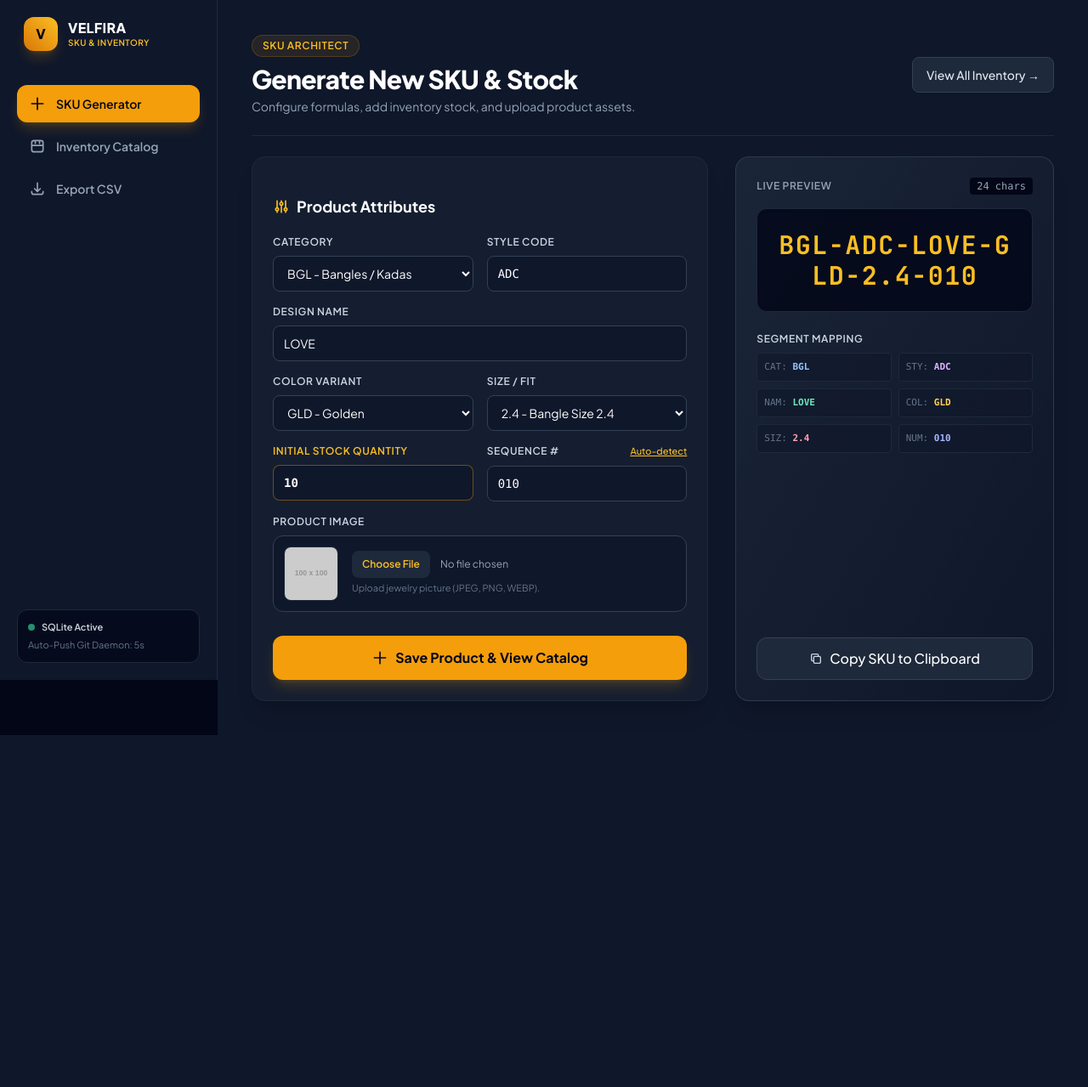
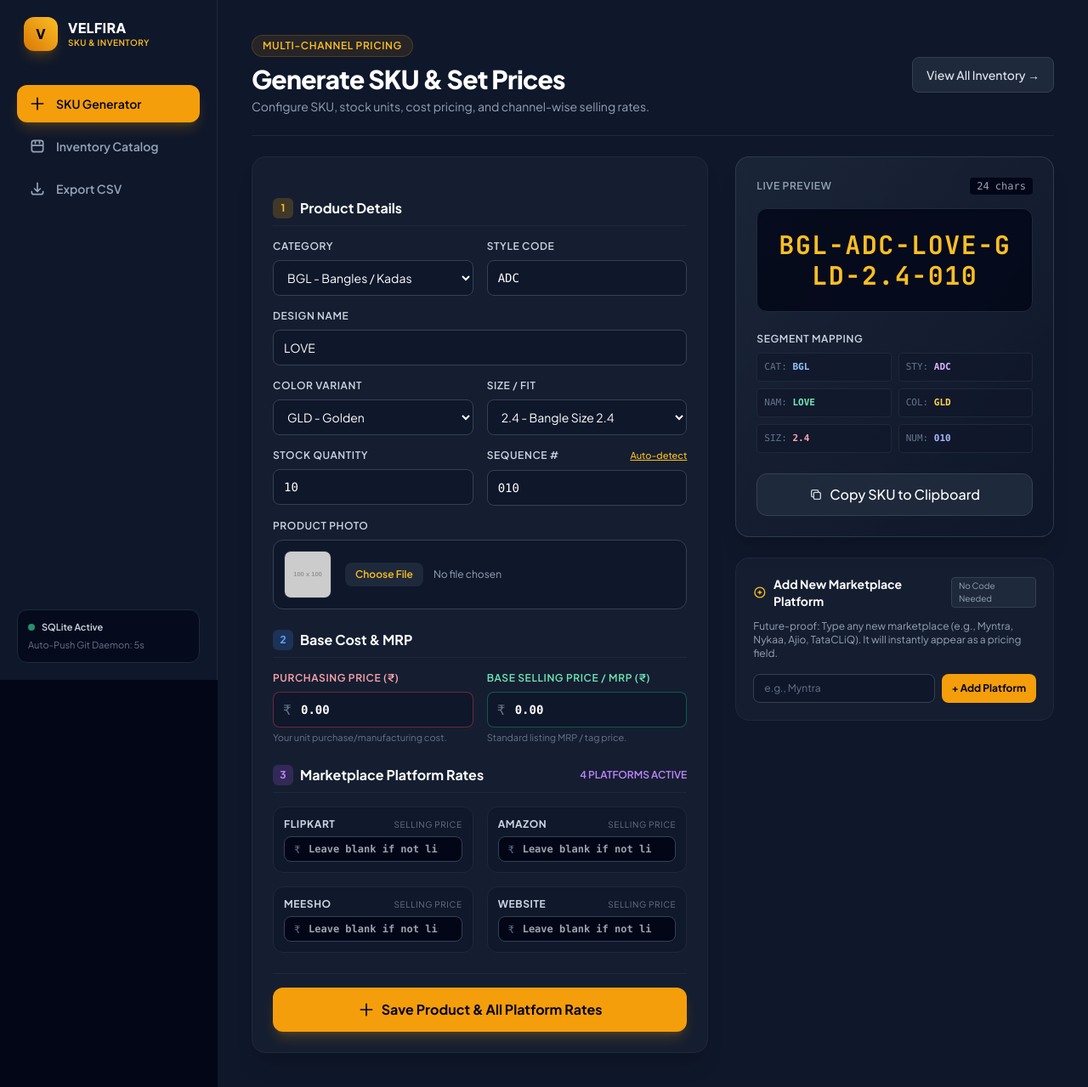
Before and after one commit to mohsinalisheliya/sku_manager, a Django app: page / in a window 1280 px wide. Shown: the whole page at 85% size. Before the commit the page ends 865 px from the top, so only its background shows below. Run offline with Django 5.2, Linux system fonts and the light colour scheme; data comes from the database, SQL or seed files in the repository; grey boxes labelled with a size stand in for pictures from a placeholder-image service; data that the repository does not hold is empty; some libraries are stand-ins or nearby versions.

Commit message:
auto-save: progress update (23-Sep-2026 05:24:31 PM)

```diff
--- a/templates/sku_manager/generator.html
+++ b/templates/sku_manager/generator.html
@@ -1,17 +1,17 @@
 {% extends "sku_manager/base.html" %}
 
-{% block title %}SKU Generator - Velfira{% endblock %}
+{% block title %}SKU Generator & Pricing - Velfira{% endblock %}
 
 {% block content %}
 <header class="flex flex-col sm:flex-row sm:items-center justify-between border-b border-slate-800 pb-6 gap-4">
   <div>
     <div class="inline-flex items-center gap-2 px-3 py-1 rounded-full bg-amber-500/10 text-amber-400 border border-amber-500/20 text-xs font-semibold uppercase tracking-wider mb-2">
-      SKU Architect
+      Multi-Channel Pricing
     </div>
     <h1 class="text-3xl font-extrabold tracking-tight text-white">
-      {% if is_edit %}Modify Product SKU{% else %}Generate New SKU & Stock{% endif %}
+      {% if is_edit %}Edit Product & Platform Pricing{% else %}Generate SKU & Set Prices{% endif %}
     </h1>
-    <p class="text-slate-400 text-sm mt-1">Configure formulas, add inventory stock, and upload product assets.</p>
+    <p class="text-slate-400 text-sm mt-1">Configure SKU, stock units, cost pricing, and channel-wise selling rates.</p>
   </div>
   <a href="{% url 'sku_inventory' %}" class="flex items-center gap-2 bg-slate-800 hover:bg-slate-700 text-slate-200 border border-slate-700 px-4 py-2.5 rounded-lg text-sm font-medium transition shadow-sm w-fit">
     View All Inventory →
@@ -21,7 +21,7 @@
 {% if is_edit %}
 <div class="bg-blue-500/10 border border-blue-500/30 rounded-xl p-4 flex items-center justify-between">
   <div>
-    <p class="text-sm font-bold text-blue-300">Editing Mode Enabled</p>
+    <p class="text-sm font-bold text-blue-300">Editing Record</p>
     <p class="text-xs text-slate-400">Modifying SKU: <span class="font-mono text-white font-semibold">{{ edit_item.sku }}</span></p>
   </div>
   <a href="{% url 'sku_generate' %}" class="text-xs text-slate-400 hover:text-white bg-slate-800 border border-slate-700 px-3 py-1.5 rounded-lg">Cancel Edit</a>
@@ -29,11 +29,16 @@
 {% endif %}
 
 <div class="grid grid-cols-1 lg:grid-cols-12 gap-8">
-  <form method="POST" enctype="multipart/form-data" action="{% if is_edit %}{% url 'sku_edit' edit_item.pk %}{% else %}{% url 'sku_generate' %}{% endif %}" class="lg:col-span-7 bg-slate-800/40 border border-slate-800 rounded-2xl p-6 shadow-xl space-y-5">
+
+  <!-- Main Form -->
+  <form method="POST" enctype="multipart/form-data" action="{% if is_edit %}{% url 'sku_edit' edit_item.pk %}{% else %}{% url 'sku_generate' %}{% endif %}" class="lg:col-span-7 bg-slate-800/40 border border-slate-800 rounded-2xl p-6 shadow-xl space-y-6">
     {% csrf_token %}
-    <h2 class="text-lg font-bold text-white flex items-center gap-2">
-      <svg class="w-5 h-5 text-amber-400" fill="none" stroke="currentColor" viewBox="0 0 24 24"><path stroke-linecap="round" stroke-linejoin="round" stroke-width="2" d="M12 6V4m0 2a2 2 0 100 4m0-4a2 2 0 110 4m-6 8a2 2 0 100-4m0 4a2 2 0 110-4m0 4v2m0-6V4m6 6v10m6-2a2 2 0 100-4m0 4a2 2 0 110-4m0 4v2m0-6V4"></path></svg>
-      <span>Product Attributes</span>
+
+    <!-- 1. Product Attributes -->
+    <div class="space-y-4">
+      <h2 class="text-base font-bold text-white flex items-center gap-2 border-b border-slate-800 pb-2">
+        <span class="w-6 h-6 rounded-md bg-amber-500/20 text-amber-400 flex items-center justify-center text-xs font-bold">1</span>
+        Product Details
       </h2>
 
       <div class="grid grid-cols-1 sm:grid-cols-2 gap-4">
@@ -97,9 +102,9 @@
         </div>
 
         <div>
-        <label class="block text-xs font-semibold text-amber-400 uppercase tracking-wider mb-2">Initial Stock Quantity</label>
-        <input type="number" min="0" name="stock" id="fieldStock" value="{% if is_edit %}{{ edit_item.stock }}{% else %}10{% endif %}"
-          class="w-full bg-slate-900 border border-amber-500/40 rounded-lg px-3 py-2.5 text-sm text-white font-mono font-bold focus:outline-none focus:border-amber-500 transition">
+          <label class="block text-xs font-semibold text-slate-300 uppercase tracking-wider mb-2">Stock Quantity</label>
+          <input type="number" min="0" name="stock" value="{% if is_edit %}{{ edit_item.stock }}{% else %}10{% endif %}"
+            class="w-full bg-slate-900 border border-slate-700 rounded-lg px-3 py-2.5 text-sm text-white font-mono focus:outline-none focus:border-amber-500 transition">
         </div>
 
         <div>
@@ -112,28 +117,94 @@
         </div>
 
         <div class="sm:col-span-2">
-        <label class="block text-xs font-semibold text-slate-300 uppercase tracking-wider mb-2">Product Image</label>
+          <label class="block text-xs font-semibold text-slate-300 uppercase tracking-wider mb-2">Product Photo</label>
           <div class="flex items-center gap-4 bg-slate-900 border border-slate-700 p-3 rounded-xl">
-          <div class="w-16 h-16 rounded-lg bg-slate-950 border border-slate-800 flex items-center justify-center overflow-hidden flex-shrink-0">
+            <div class="w-14 h-14 rounded-lg bg-slate-950 border border-slate-800 flex items-center justify-center overflow-hidden flex-shrink-0">
               <img id="formImgPreview" src="{% if is_edit and edit_item.image %}{{ edit_item.image.url }}{% else %}https://placehold.co/100x100/1e293b/94a3b8?text=Image{% endif %}" class="w-full h-full object-cover">
             </div>
             <div class="flex-1">
-            <input type="file" name="image" id="fieldImage" accept="image/*" class="text-xs text-slate-400 file:mr-3 file:py-2 file:px-3 file:rounded-lg file:border-0 file:text-xs file:font-semibold file:bg-slate-800 file:text-amber-400 hover:file:bg-slate-700 cursor-pointer">
-            <p class="text-[11px] text-slate-500 mt-1">Upload jewelry picture (JPEG, PNG, WEBP).</p>
+              <input type="file" name="image" id="fieldImage" accept="image/*" class="text-xs text-slate-400 file:mr-3 file:py-1.5 file:px-3 file:rounded-lg file:border-0 file:text-xs file:font-semibold file:bg-slate-800 file:text-amber-400 hover:file:bg-slate-700 cursor-pointer">
+            </div>
           </div>
         </div>
       </div>
     </div>
 
-    <div class="pt-2">
+    <!-- 2. Cost & Base Selling Price -->
+    <div class="space-y-4">
+      <h2 class="text-base font-bold text-white flex items-center gap-2 border-b border-slate-800 pb-2">
+        <span class="w-6 h-6 rounded-md bg-blue-500/20 text-blue-400 flex items-center justify-center text-xs font-bold">2</span>
+        Base Cost & MRP
+      </h2>
+
+      <div class="grid grid-cols-1 sm:grid-cols-2 gap-4">
+        <div>
+          <label class="block text-xs font-semibold text-rose-300 uppercase tracking-wider mb-2">Purchasing Price (₹)</label>
+          <div class="relative">
+            <span class="absolute left-3 top-2.5 text-slate-500 font-mono">₹</span>
+            <input type="number" step="0.01" min="0" name="purchase_price" placeholder="0.00" value="{% if is_edit %}{{ edit_item.purchase_price }}{% else %}0.00{% endif %}"
+              class="w-full bg-slate-900 border border-rose-500/40 rounded-lg pl-8 pr-3 py-2.5 text-sm text-white font-mono font-bold focus:outline-none focus:border-rose-400 transition">
+          </div>
+          <p class="text-[11px] text-slate-500 mt-1">Your unit purchase/manufacturing cost.</p>
+        </div>
+
+        <div>
+          <label class="block text-xs font-semibold text-emerald-300 uppercase tracking-wider mb-2">Base Selling Price / MRP (₹)</label>
+          <div class="relative">
+            <span class="absolute left-3 top-2.5 text-slate-500 font-mono">₹</span>
+            <input type="number" step="0.01" min="0" name="selling_price" placeholder="0.00" value="{% if is_edit %}{{ edit_item.selling_price }}{% else %}0.00{% endif %}"
+              class="w-full bg-slate-900 border border-emerald-500/40 rounded-lg pl-8 pr-3 py-2.5 text-sm text-white font-mono font-bold focus:outline-none focus:border-emerald-400 transition">
+          </div>
+          <p class="text-[11px] text-slate-500 mt-1">Standard listing MRP / tag price.</p>
+        </div>
+      </div>
+    </div>
+
+    <!-- 3. Multi-Platform Selling Prices -->
+    <div class="space-y-4">
+      <div class="flex items-center justify-between border-b border-slate-800 pb-2">
+        <h2 class="text-base font-bold text-white flex items-center gap-2">
+          <span class="w-6 h-6 rounded-md bg-purple-500/20 text-purple-400 flex items-center justify-center text-xs font-bold">3</span>
+          Marketplace Platform Rates
+        </h2>
+        <span class="text-xs text-purple-400 font-semibold uppercase">{{ platforms|length }} Platforms Active</span>
+      </div>
+
+      <div class="grid grid-cols-1 sm:grid-cols-2 gap-4">
+        {% for platform in platforms %}
+          <div class="bg-slate-900/80 border border-slate-800 p-3 rounded-xl">
+            <label class="block text-xs font-bold text-slate-300 uppercase tracking-wider mb-1.5 flex items-center justify-between">
+              <span>{{ platform.name }}</span>
+              <span class="text-[10px] text-slate-500 font-normal">Selling Price</span>
+            </label>
+            <div class="relative">
+              <span class="absolute left-3 top-2 text-slate-500 font-mono text-xs">₹</span>
+              <input type="number" step="0.01" min="0" name="platform_price_{{ platform.id }}" placeholder="Leave blank if not listed"
+                {% if is_edit %}
+                  {% for pid, val in current_prices.items %}
+                    {% if pid == platform.id %}value="{{ val }}"{% endif %}
+                  {% endfor %}
+                {% endif %}
+                class="w-full bg-slate-950 border border-slate-700 rounded-lg pl-7 pr-3 py-1.5 text-xs text-amber-300 font-mono font-semibold focus:outline-none focus:border-amber-500 transition">
+            </div>
+          </div>
+        {% endfor %}
+      </div>
+    </div>
+
+    <div class="pt-4 border-t border-slate-800">
       <button type="submit" class="w-full {% if is_edit %}bg-blue-500 hover:bg-blue-400{% else %}bg-amber-500 hover:bg-amber-400{% endif %} text-slate-950 font-bold py-3.5 px-4 rounded-xl transition flex items-center justify-center gap-2 shadow-lg shadow-amber-500/20">
         <svg class="w-5 h-5" fill="none" stroke="currentColor" viewBox="0 0 24 24"><path stroke-linecap="round" stroke-linejoin="round" stroke-width="2" d="M12 4v16m8-8H4"></path></svg>
-        <span>{% if is_edit %}Update Record & View Catalog{% else %}Save Product & View Catalog{% endif %}</span>
+        <span>{% if is_edit %}Update Product & Rates{% else %}Save Product & All Platform Rates{% endif %}</span>
       </button>
     </div>
   </form>
 
-  <div class="lg:col-span-5 flex flex-col justify-between space-y-6 bg-gradient-to-br from-slate-800/80 to-slate-900/90 border border-slate-700/80 rounded-2xl p-6 shadow-xl">
+  <!-- Right Column: Live Preview & Platform Quick Add -->
+  <div class="lg:col-span-5 space-y-6">
+
+    <!-- Live Preview Card -->
+    <div class="bg-gradient-to-br from-slate-800/80 to-slate-900/90 border border-slate-700/80 rounded-2xl p-6 shadow-xl space-y-6">
       <div>
         <div class="flex items-center justify-between text-xs text-slate-400 mb-4">
           <span class="uppercase tracking-wider font-semibold">Live Preview</span>
@@ -145,7 +216,7 @@
             ---
           </div>
           <div id="duplicateAlert" class="hidden mt-3 text-xs text-rose-400 bg-rose-500/10 border border-rose-500/20 py-1.5 px-3 rounded-md">
-          Warning: This SKU already exists in your database!
+            Warning: This SKU already exists in database!
           </div>
         </div>
 
@@ -167,6 +238,30 @@
         <span id="copyBtnText">Copy SKU to Clipboard</span>
       </button>
     </div>
+
+    <!-- Quick Add New Marketplace Platform Box (Zero-Code Extensibility) -->
+    <div class="bg-slate-800/40 border border-slate-800 rounded-2xl p-5 space-y-3">
+      <div class="flex items-center justify-between">
+        <h3 class="text-sm font-bold text-white flex items-center gap-2">
+          <svg class="w-4 h-4 text-amber-400" fill="none" stroke="currentColor" viewBox="0 0 24 24"><path stroke-linecap="round" stroke-linejoin="round" stroke-width="2" d="M12 9v3m0 0v3m0-3h3m-3 0H9m12 0a9 9 0 11-18 0 9 9 0 0118 0z"></path></svg>
+          Add New Marketplace Platform
+        </h3>
+        <span class="text-[10px] bg-slate-800 text-slate-400 px-2 py-0.5 rounded border border-slate-700">No Code Needed</span>
+      </div>
+      <p class="text-xs text-slate-400">Future-proof: Type any new marketplace (e.g., Myntra, Nykaa, Ajio, TataCLiQ). It will instantly appear as a pricing field.</p>
+
+      <form method="POST" action="{% url 'add_platform' %}" class="flex gap-2 pt-1">
+        {% csrf_token %}
+        <input type="text" name="platform_name" required placeholder="e.g., Myntra"
+          class="flex-1 bg-slate-900 border border-slate-700 rounded-lg px-3 py-2 text-xs text-white placeholder-slate-500 focus:outline-none focus:border-amber-500 transition">
+        <button type="submit" class="bg-amber-500 hover:bg-amber-400 text-slate-950 font-bold px-3 py-2 rounded-lg text-xs transition">
+          + Add Platform
+        </button>
+      </form>
+    </div>
+
+  </div>
+
 </div>
 {% endblock %}
 
```
Lines whose indentation alone changed are shown as unchanged.
